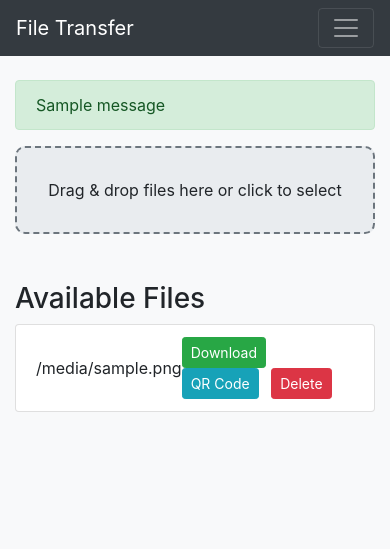
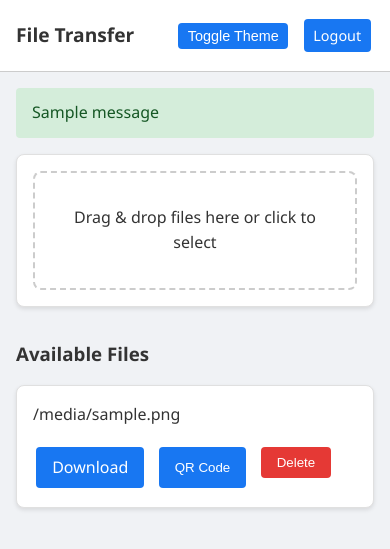
Before and after one commit to Lemonochrme/simple-file-transfer, a Flask app: template src/templates/index.html in a window 390 px wide. Shown: the top 549 px of the page. Run offline with Flask 3, Linux system fonts and the light colour scheme; the template is opened without the code that fills it: most values are stand-ins (such as "Sample title", 1, 10 or a date in 2020); one stand-in notice (Sample message) is shown; some libraries are stand-ins or nearby versions.

Commit message:
Removed bootstrap for better responsivness

```diff
--- a/src/app.py
+++ b/src/app.py
@@ -100,5 +100,4 @@
     return send_file(img_io, mimetype='image/png')
 
 if __name__ == '__main__':
-    # The app will be accessible on the local network
     app.run(host='0.0.0.0', port=5000, debug=True)
--- a/src/static/css/style.css
+++ b/src/static/css/style.css
@@ -1,36 +1,240 @@
+/* Basic reset */
+* {
+    box-sizing: border-box;
+    margin: 0;
+    padding: 0;
+  }
+
   body {
-    background-color: #f8f9fa;
-    color: #212529;
+    font-family: 'Segoe UI', Tahoma, Geneva, Verdana, sans-serif;
+    background-color: #f0f2f5;
+    color: #333;
+    line-height: 1.6;
+    transition: background-color 0.3s, color 0.3s;
   }
 
   .dark-mode {
-    background-color: #343a40;
-    color: #f8f9fa;
+    background-color: #18191a;
+    color: #e4e6eb;
   }
 
-.dark-mode .navbar {
-    background-color: #212529;
+  /* Header */
+  .header {
+    display: flex;
+    justify-content: space-between;
+    align-items: center;
+    padding: 1rem;
+    background-color: #ffffff;
+    border-bottom: 1px solid #ccc;
+  }
+  .dark-mode .header {
+    background-color: #242526;
+    border-bottom: 1px solid #3a3b3c;
   }
 
-.dark-mode .drop-zone {
-    background-color: #495057;
-    border-color: #ced4da;
+  .header-title {
+    font-size: 1.5rem;
+    font-weight: bold;
   }
 
-.dark-mode .drop-zone__prompt {
-    color: #f8f9fa;
+  .header-actions .btn {
+    margin-left: 0.5rem;
   }
 
-.drop-zone {
-    border: 2px dashed #6c757d;
-    border-radius: 10px;
-    padding: 30px;
-    text-align: center;
-    cursor: pointer;
-    background-color: #e9ecef;
-    transition: background-color 0.3s ease;
+  /* Container */
+  .container {
+    max-width: 1200px;
+    margin: 0 auto;
+    padding: 1rem;
   }
 
+  /* Main content */
+  .main-content {
+    padding: 1rem;
+  }
+
+  /* Cards */
+  .card {
+    background-color: #ffffff;
+    border: 1px solid #e0e0e0;
+    border-radius: 8px;
+    padding: 1rem;
+    margin-bottom: 1rem;
+    box-shadow: 0 2px 4px rgba(0,0,0,0.1);
+  }
+  .dark-mode .card {
+    background-color: #242526;
+    border: 1px solid #3a3b3c;
+  }
+
+  /* Buttons */
+  .btn {
+    display: inline-block;
+    padding: 0.5rem 1rem;
+    margin: 0.2rem;
+    border: none;
+    border-radius: 4px;
+    background-color: #1877f2;
+    color: #fff;
+    cursor: pointer;
+    text-decoration: none;
+    transition: background-color 0.3s;
+  }
+  .btn:hover {
+    background-color: #166fe5;
+  }
+  .btn-delete {
+    background-color: #e53935;
+  }
+  .btn-delete:hover {
+    background-color: #d32f2f;
+  }
+
+  /* Form groups */
+  .form-group {
+    margin-bottom: 1rem;
+  }
+
+  .form-group label {
+    display: block;
+    margin-bottom: 0.5rem;
+  }
+
+  .form-group input {
+    width: 100%;
+    padding: 0.5rem;
+    border: 1px solid #ccc;
+    border-radius: 4px;
+  }
+
+  /* Login Card */
+  .login-card {
+    max-width: 400px;
+    margin: 5rem auto;
+    padding: 2rem;
+    text-align: center;
+  }
+
+  /* Alerts */
+  .alert {
+    padding: 0.75rem 1rem;
+    border-radius: 4px;
+    margin-bottom: 1rem;
+  }
+  .alert-danger {
+    background-color: #f8d7da;
+    color: #721c24;
+  }
+  .alert-warning {
+    background-color: #fff3cd;
+    color: #856404;
+  }
+  .alert-success {
+    background-color: #d4edda;
+    color: #155724;
+  }
+
+  /* Drop zone */
+  .drop-zone {
+    border: 2px dashed #ccc;
+    border-radius: 8px;
+    padding: 2rem;
+    text-align: center;
+    transition: background-color 0.3s;
+    cursor: pointer;
+  }
+  .drop-zone:hover {
+    background-color: #f9f9f9;
+  }
+  .dark-mode .drop-zone {
+    border: 2px dashed #555;
+  }
   .drop-zone.dragover {
-    background-color: #ced4da;
+    background-color: #e0e0e0;
   }
+  .dark-mode .drop-zone.dragover {
+    background-color: #3a3b3c;
+  }
+
+  /* Files Section */
+  .files-section {
+    margin-top: 2rem;
+  }
+  .files-section h3 {
+    margin-bottom: 1rem;
+  }
+  .files-grid {
+    display: grid;
+    grid-template-columns: repeat(auto-fit, minmax(250px, 1fr));
+    gap: 1rem;
+  }
+  .file-card {
+    display: flex;
+    flex-direction: column;
+    justify-content: space-between;
+  }
+
+  /* File actions */
+  .file-actions {
+    margin-top: 1rem;
+    display: flex;
+    flex-wrap: wrap;
+    gap: 0.5rem;
+  }
+
+  /* Modal */
+  .modal {
+    display: none; /* Hidden by default */
+    position: fixed;
+    z-index: 1000;
+    left: 0;
+    top: 0;
+    width: 100%;
+    height: 100%;
+    overflow: auto;
+    background-color: rgba(0,0,0,0.6);
+  }
+  .modal-content {
+    background-color: #fefefe;
+    margin: 10% auto;
+    padding: 1.5rem;
+    border: 1px solid #888;
+    width: 90%;
+    max-width: 400px;
+    border-radius: 8px;
+    text-align: center;
+    position: relative;
+  }
+  .dark-mode .modal-content {
+    background-color: #242526;
+    border: 1px solid #3a3b3c;
+    color: #e4e6eb;
+  }
+  .close {
+    position: absolute;
+    top: 10px;
+    right: 15px;
+    font-size: 1.5rem;
+    cursor: pointer;
+  }
+
+  /* QR Code image */
+  .qr-image {
+    max-width: 100%;
+    height: auto;
+  }
+
+  /* Responsive adjustments */
+  @media (max-width: 600px) {
+    .header-title {
+      font-size: 1.2rem;
+    }
+    .header-actions .btn {
+      padding: 0.3rem 0.6rem;
+      font-size: 0.9rem;
+    }
+    .login-card {
+      margin: 2rem;
+      padding: 1.5rem;
+    }
+  }
--- a/src/static/js/script.js
+++ b/src/static/js/script.js
@@ -29,12 +29,25 @@
     themeToggle.addEventListener('click', () => {
         document.body.classList.toggle('dark-mode');
     });
+
+    // Modal close event
+    const modal = document.getElementById('qr-modal');
+    const modalClose = document.getElementById('modal-close');
+    modalClose.addEventListener('click', () => {
+        modal.style.display = 'none';
+    });
+
+    window.addEventListener('click', (event) => {
+        if (event.target == modal) {
+            modal.style.display = 'none';
+        }
+    });
 });
 
 // Function to show QR code in modal
 function showQRCode(filename) {
     const qrImage = document.getElementById('qrImage');
     qrImage.src = '/qrcode/' + encodeURIComponent(filename);
-    // Display modal using Bootstrap's jQuery method
-    $('#qrModal').modal('show');
+    const modal = document.getElementById('qr-modal');
+    modal.style.display = 'block';
 }
--- a/src/templates/index.html
+++ b/src/templates/index.html
@@ -4,84 +4,62 @@
   <meta charset="UTF-8">
   <title>File Transfer</title>
   <meta name="viewport" content="width=device-width, initial-scale=1">
-    <!-- Bootstrap CSS -->
-    <link rel="stylesheet" href="https://stackpath.bootstrapcdn.com/bootstrap/4.5.0/css/bootstrap.min.css">
-    <!-- Custom CSS -->
   <link rel="stylesheet" href="{{ url_for('static', filename='css/style.css') }}">
 </head>
 <body>
-<nav class="navbar navbar-expand-lg navbar-dark bg-dark">
-  <a class="navbar-brand" href="#">File Transfer</a>
-  <button class="navbar-toggler" type="button" data-toggle="collapse" data-target="#navbarNav">
-      <span class="navbar-toggler-icon"></span>
-  </button>
-  <div class="collapse navbar-collapse" id="navbarNav">
-      <ul class="navbar-nav ml-auto">
-          <li class="nav-item">
-              <button id="theme-toggle" class="btn btn-outline-light mr-2">Toggle Theme</button>
-          </li>
-          <li class="nav-item">
-              <a href="{{ url_for('logout') }}" class="btn btn-outline-light">Logout</a>
-          </li>
-      </ul>
+  <header class="header">
+    <div class="header-title">File Transfer</div>
+    <div class="header-actions">
+      <button id="theme-toggle" class="btn">Toggle Theme</button>
+      <a href="{{ url_for('logout') }}" class="btn">Logout</a>
     </div>
-</nav>
-<div class="container mt-4">
+  </header>
+  <main class="main-content">
     {% with messages = get_flashed_messages(with_categories=true) %}
         {% if messages %}
             {% for category, message in messages %}
-                <div class="alert alert-{{ category }}" role="alert">
-                    {{ message }}
-                </div>
+                <div class="alert alert-{{ category }}">{{ message }}</div>
             {% endfor %}
         {% endif %}
     {% endwith %}
-    <div class="drop-zone" id="drop-zone">
-        <div class="drop-zone__prompt">Drag & drop files here or click to select</div>
+    <section class="upload-section card">
+      <div id="drop-zone" class="drop-zone">
+        <p>Drag & drop files here or click to select</p>
         <form id="upload-form" action="{{ url_for('upload') }}" method="post" enctype="multipart/form-data">
-            <input type="file" name="file" id="file-input" style="display:none;" onchange="this.form.submit()">
+          <input type="file" name="file" id="file-input" hidden onchange="this.form.submit()">
         </form>
       </div>
-    <h3 class="mt-5">Available Files</h3>
-    <ul class="list-group">
+    </section>
+    <section class="files-section">
+      <h3>Available Files</h3>
+      <div class="files-grid">
         {% for file in files %}
-            <li class="list-group-item d-flex justify-content-between align-items-center">
-                <span>{{ file }}</span>
-                <div>
-                    <a href="{{ url_for('download', filename=file) }}" class="btn btn-sm btn-success mr-2">Download</a>
-                    <button class="btn btn-sm btn-info mr-2" onclick="showQRCode('{{ file }}')">QR Code</button>
-                    <form method="POST" action="{{ url_for('delete', filename=file) }}" style="display:inline;">
-                        <button type="submit" class="btn btn-sm btn-danger">Delete</button>
+        <div class="file-card card">
+          <div class="file-name">{{ file }}</div>
+          <div class="file-actions">
+            <a href="{{ url_for('download', filename=file) }}" class="btn">Download</a>
+            <button class="btn" onclick="showQRCode('{{ file }}')">QR Code</button>
+            <form method="POST" action="{{ url_for('delete', filename=file) }}" onsubmit="return confirm('Are you sure you want to delete this file?');">
+              <button type="submit" class="btn btn-delete">Delete</button>
             </form>
           </div>
-            </li>
+        </div>
         {% else %}
-            <li class="list-group-item">No files available</li>
+          <p>No files available.</p>
         {% endfor %}
-    </ul>
       </div>
+    </section>
+  </main>
 
   <!-- QR Code Modal -->
-<div class="modal fade" id="qrModal" tabindex="-1" role="dialog" aria-labelledby="qrModalLabel" aria-hidden="true">
-  <div class="modal-dialog modal-dialog-centered" role="document">
+  <div id="qr-modal" class="modal">
     <div class="modal-content">
-      <div class="modal-header">
-        <h5 class="modal-title" id="qrModalLabel">QR Code</h5>
-        <button type="button" class="close" data-dismiss="modal" aria-label="Close">
-          <span aria-hidden="true">&times;</span>
-        </button>
-      </div>
-      <div class="modal-body text-center">
-        <img id="qrImage" src="" alt="QR Code" class="img-fluid">
-      </div>
-    </div>
+      <span class="close" id="modal-close">&times;</span>
+      <h4>QR Code</h4>
+      <img id="qrImage" src="" alt="QR Code" class="qr-image">
     </div>
   </div>
 
-<!-- jQuery, Popper.js, Bootstrap JS -->
-<script src="https://code.jquery.com/jquery-3.5.1.slim.min.js"></script>
-<script src="https://cdn.jsdelivr.net/npm/popper.js@1.16.0/dist/umd/popper.min.js"></script>
-<script src="https://stackpath.bootstrapcdn.com/bootstrap/4.5.0/js/bootstrap.min.js"></script>
   <script src="{{ url_for('static', filename='js/script.js') }}"></script>
 </body>
 </html>
```
Also changed, not shown: src/templates/login.html (+9 -12 lines). Lines whose indentation alone changed are shown as unchanged.
